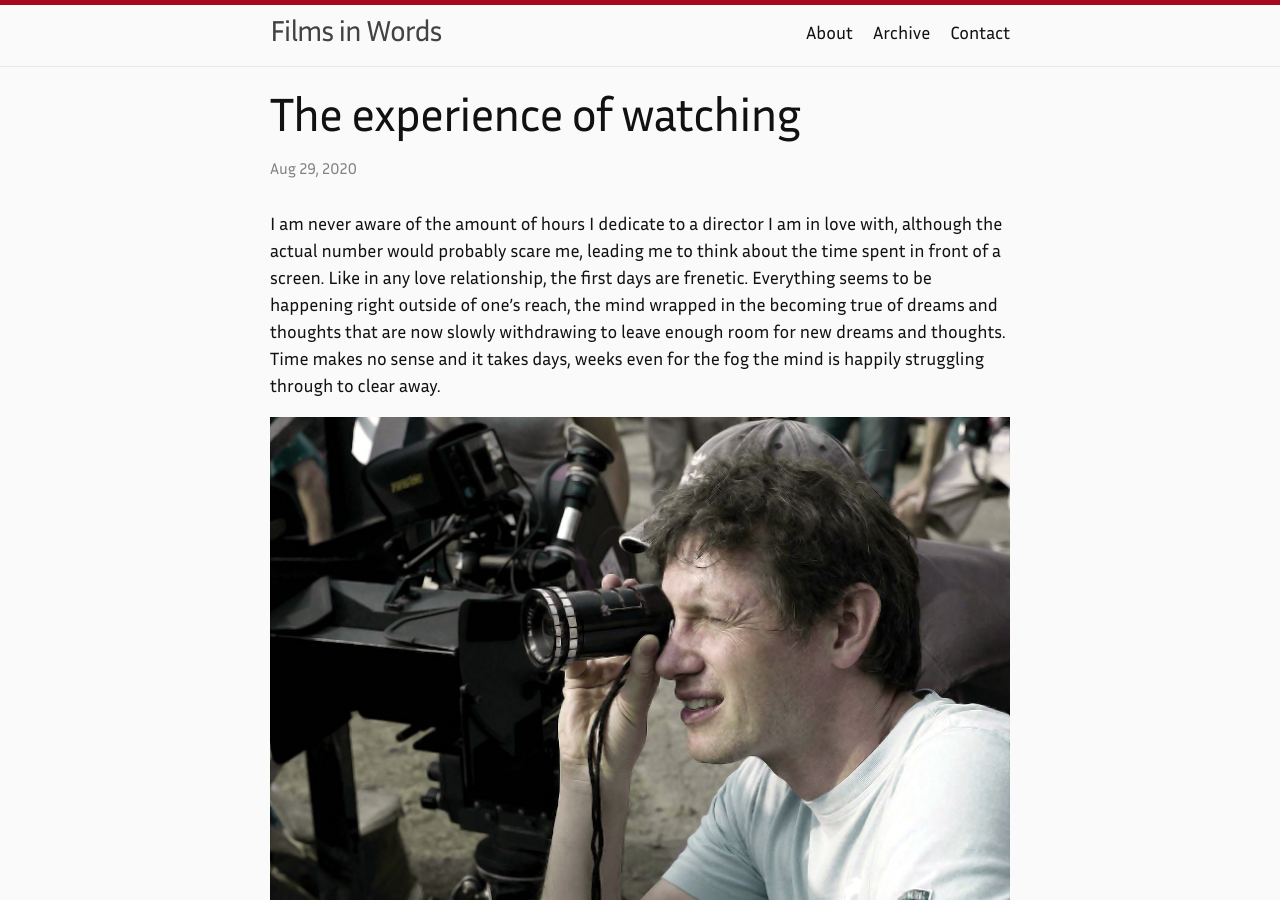
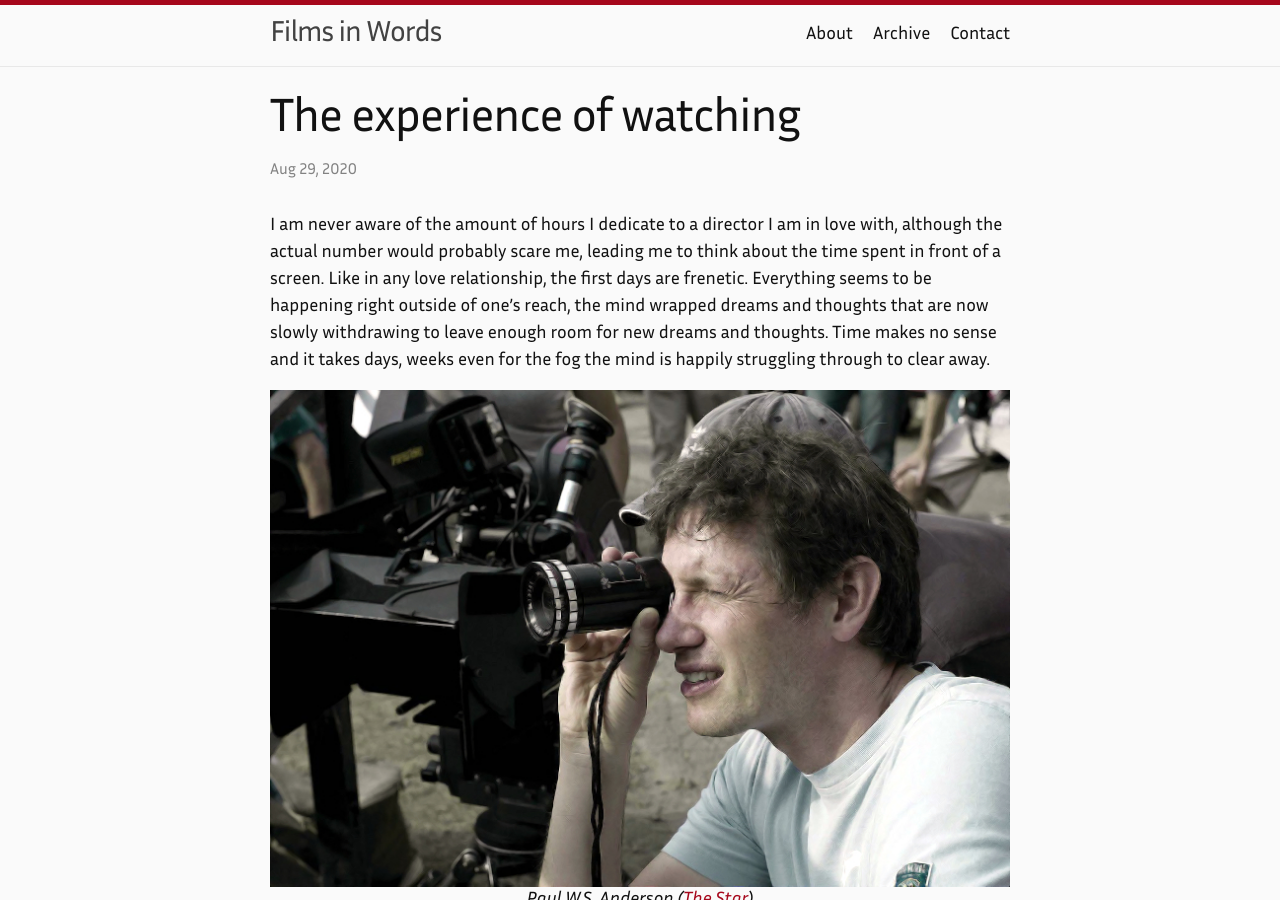
Before and after one commit to manuel-uberti/filmsinwords, a Jekyll site: the page built from _posts/2020-08-29-anderson.md, in a window 1280 px wide and 900 px high. Built offline with Jekyll 4.4.1, drawn with Linux system fonts in a browser that asks for light colours; some of the changed text lies outside the part shown.

Commit message:
Fix wording

```diff
--- a/_posts/2020-08-29-anderson.md
+++ b/_posts/2020-08-29-anderson.md
@@ -9,10 +9,10 @@ I am never aware of the amount of hours I dedicate to a director I am in love
 with, although the actual number would probably scare me, leading me to think
 about the time spent in front of a screen. Like in any love relationship, the
 first days are frenetic. Everything seems to be happening right outside of
-one’s reach, the mind wrapped in the becoming true of dreams and thoughts that
-are now slowly withdrawing to leave enough room for new dreams and thoughts.
-Time makes no sense and it takes days, weeks even for the fog the mind is
-happily struggling through to clear away.
+one’s reach, the mind wrapped dreams and thoughts that are now slowly
+withdrawing to leave enough room for new dreams and thoughts. Time makes no
+sense and it takes days, weeks even for the fog the mind is happily struggling
+through to clear away.
 
 <!--more-->
 
```
Also changed, not shown: other parts of _posts/2020-08-29-anderson.md (+2 -1 lines).
